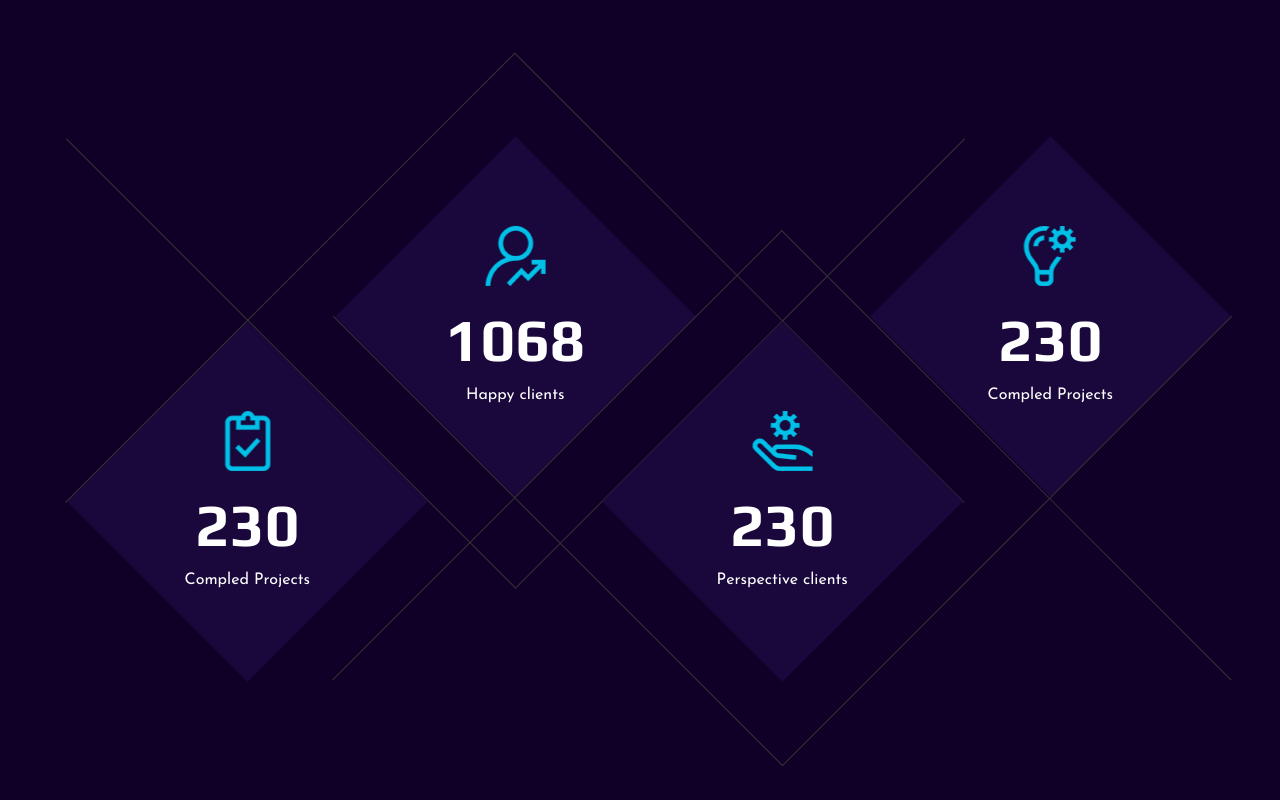
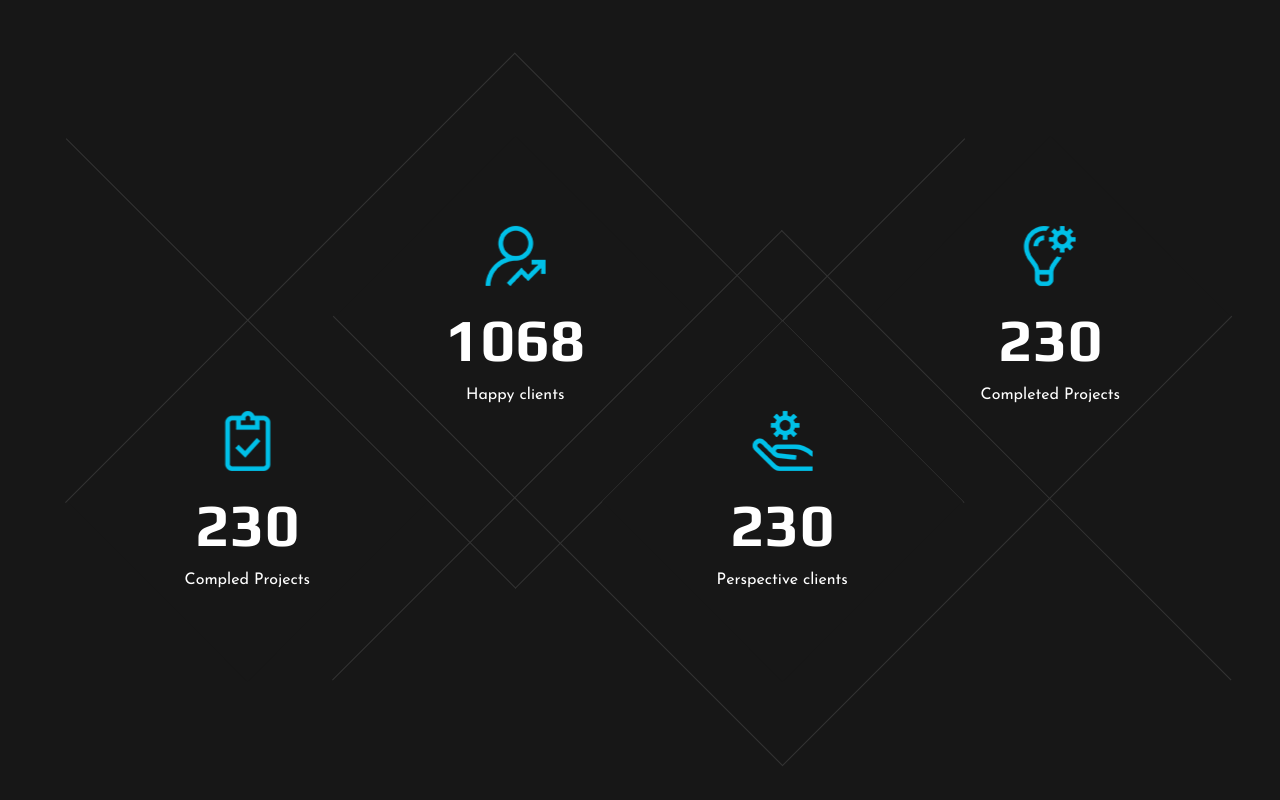
Before and after one commit to architmehta3/sam-portfolio, a plain HTML site: page index.html in a window 1280 px wide. Shown: the part 2160-2960 px from the top of the page. Drawn offline with Linux system fonts and the light colour scheme.

Commit message:
Kuch to Update kia hai bas yaad nahi.

```diff
--- a/index.html
+++ b/index.html
@@ -192,7 +192,7 @@
     <!-- Services Section End -->
 
     <!-- Work Section Begin -->
-    <section class="work">
+    <section class="work" style="background-color: #171717;">
         <div class="work__gallery">
             <div class="grid-sizer"></div>
             <div class="work__item wide__item set-bg" data-setbg="img/work/work-1.jpg">
@@ -249,12 +249,12 @@
     <!-- Work Section End -->
 
     <!-- Counter Section Begin -->
-    <section class="counter">
+    <section class="counter" style="background-color: #171717;">
         <div class="container">
             <div class="counter__content">
                 <div class="row">
                     <div class="col-lg-3 col-md-6 col-sm-6">
-                        <div class="counter__item">
+                        <div class="counter__item" style="background-color: #171717;">
                             <div class="counter__item__text">
                                 <img src="img/icons/ci-1.png" alt="">
                                 <h2 class="counter_num">230</h2>
@@ -263,7 +263,7 @@
                         </div>
                     </div>
                     <div class="col-lg-3 col-md-6 col-sm-6">
-                        <div class="counter__item second__item">
+                        <div class="counter__item second__item" style="background-color: #171717;">
                             <div class="counter__item__text">
                                 <img src="img/icons/ci-2.png" alt="">
                                 <h2 class="counter_num">1068</h2>
@@ -272,7 +272,7 @@
                         </div>
                     </div>
                     <div class="col-lg-3 col-md-6 col-sm-6">
-                        <div class="counter__item third__item">
+                        <div class="counter__item third__item" style="background-color: #171717;">
                             <div class="counter__item__text">
                                 <img src="img/icons/ci-3.png" alt="">
                                 <h2 class="counter_num">230</h2>
@@ -281,11 +281,11 @@
                         </div>
                     </div>
                     <div class="col-lg-3 col-md-6 col-sm-6">
-                        <div class="counter__item four__item">
+                        <div class="counter__item four__item" style="background-color: #171717;">
                             <div class="counter__item__text">
                                 <img src="img/icons/ci-4.png" alt="">
                                 <h2 class="counter_num">230</h2>
-                                <p>Compled Projects</p>
+                                <p>Completed Projects</p>
                             </div>
                         </div>
                     </div>
@@ -374,7 +374,7 @@
     <!-- Team Section End -->
 
     <!-- Latest Blog Section Begin -->
-    <section class="latest spad">
+    <section class="latest spad" style="background-color: #171717;">
         <div class="container">
             <div class="row">
                 <div class="col-lg-12">
@@ -493,7 +493,7 @@
     <!-- Call To Action Section End -->
 
     <!-- Footer Section Begin -->
-    <footer class="footer">
+    <footer class="footer" style="background-color: #171717;">
         <div class="container">
             <div class="footer__top">
                 <div class="row">
```
